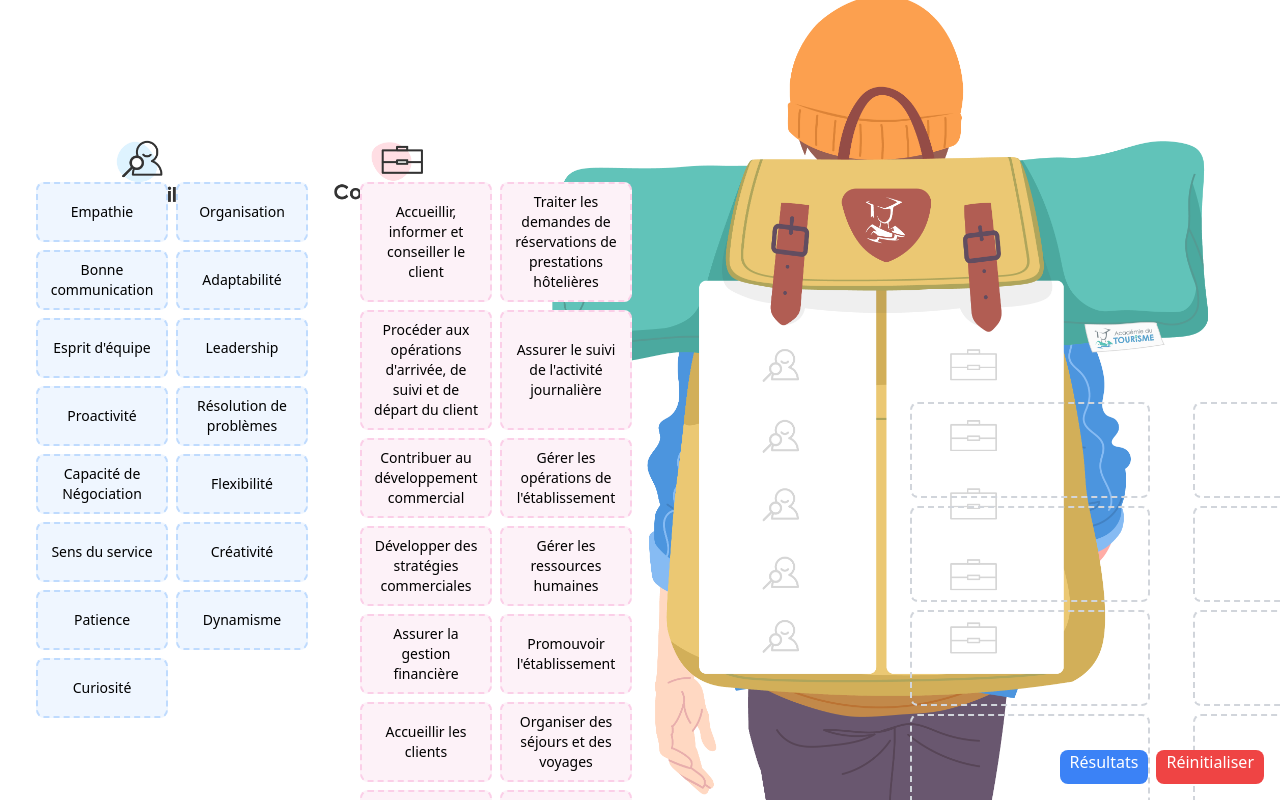
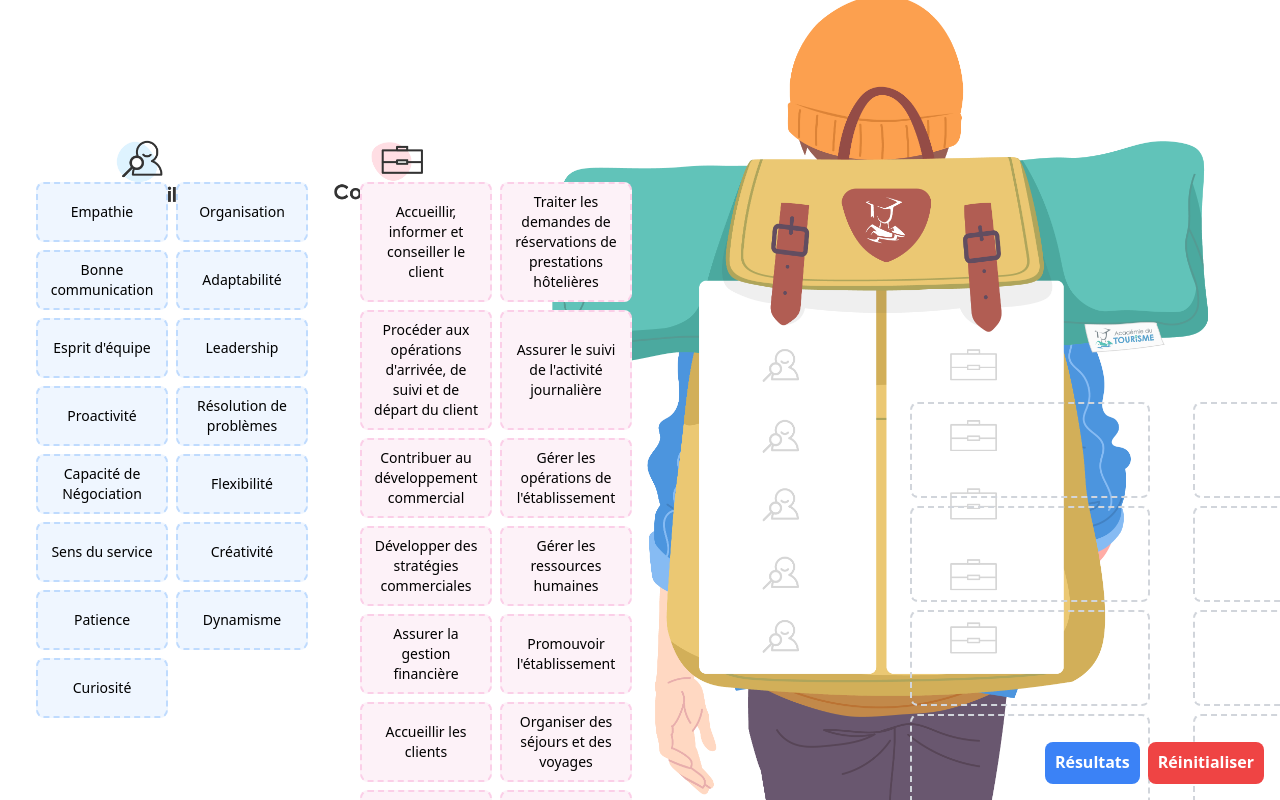
Before and after one commit to matthieu2022/app, a React (Vite) app: page / in a window 1280 px wide. Shown: the top 800 px of the page. Built offline with nearby package versions, Linux system fonts and the light colour scheme.

Commit message:
fix 2 errorscomposants button

```diff
--- a/src/components/ui/button.tsx
+++ b/src/components/ui/button.tsx
@@ -1,7 +1,18 @@
-import React from "react";
+import React from 'react';
 
-export const Button = ({ children, className, ...props }) => (
-  <button className={`button ${className}`} {...props}>
-    {children}
-  </button>
-);
+interface ButtonProps {
+  children: React.ReactNode;
+  className?: string;
+  onClick?: () => void;
+}
+
+export const Button = ({ children, className = '', onClick }: ButtonProps) => {
+  return (
+    <button
+      className={`px-4 py-2 font-semibold rounded ${className}`}
+      onClick={onClick}
+    >
+      {children}
+    </button>
+  );
+};
```
